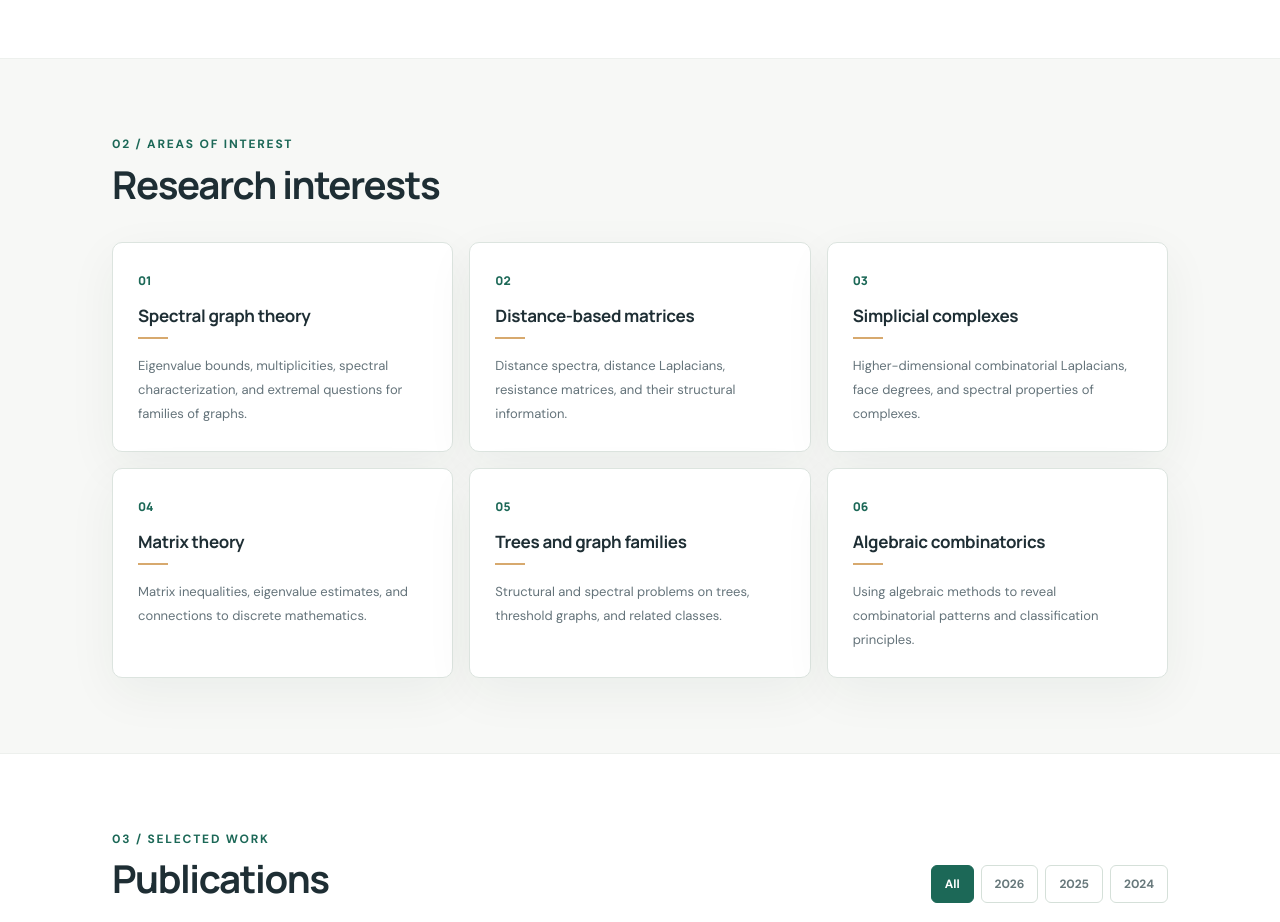
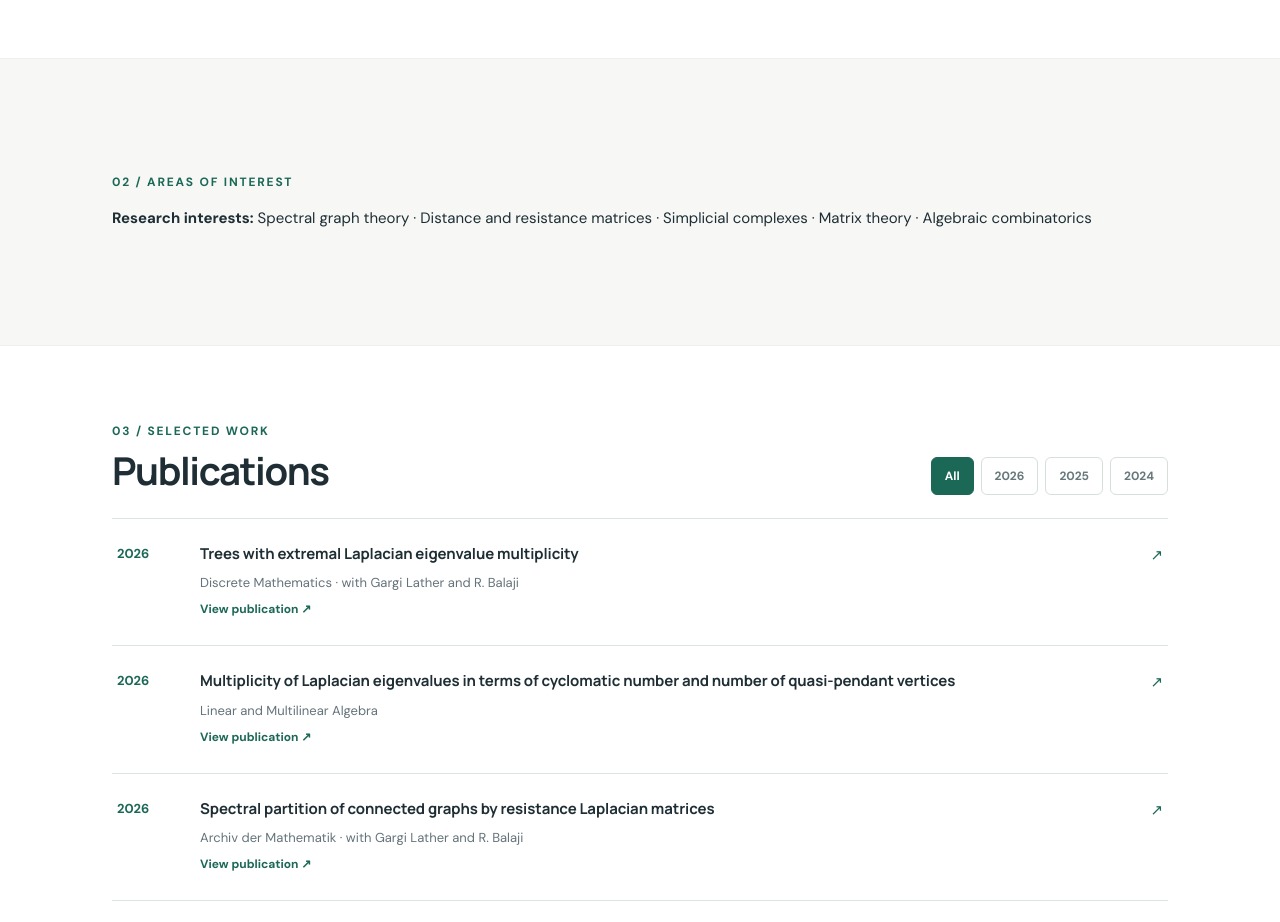
Before and after one commit to vinayakgupta1729v-tech/vinayakgupta1729v-tech.github.io, a plain HTML site: page index.html in a window 1280 px wide. Shown: the part 1220-2142 px from the top of the page. Drawn offline with Linux system fonts and the light colour scheme.

Commit message:
Condense research interests into a single compact line

```diff
--- a/index.html
+++ b/index.html
@@ -25,7 +25,7 @@ section{padding:75px 0}section.alt{background:#fff;border-top:1px solid #edf0ed;
 <nav aria-label="Main navigation"><div class="wrap navinner"><a class="brand" href="#top">Vinayak <span>Gupta.</span></a><div class="navlinks"><a href="#about">About</a><a href="#research">Research</a><a href="#publications">Publications</a><a href="#contact" class="contactnav">Contact ↗</a></div></div></nav>
 <main id="main"><header id="top" class="hero"><div class="wrap herogrid"><div><div class="eyebrow">Mathematics · Research</div><h1>Vinayak<br><span>Gupta.</span></h1><p class="role">Postdoctoral Fellow · IIT Guwahati</p><p class="intro">I study how the structure of graphs and simplicial complexes shapes the spectra of their associated matrices. My work lies at the intersection of spectral graph theory, matrix theory, and combinatorics.</p><div class="actions"><a href="#publications" class="btn primary">Explore publications <span aria-hidden="true">↗</span></a><a href="mailto:vinayakgupta1729v@gmail.com" class="btn ghost">Get in touch <span aria-hidden="true">↗</span></a></div></div><div class="abstract-card" aria-label="Mathematical illustration"><div class="small">Structure ↔ Spectrum</div><div class="matrix" aria-hidden="true">⎡  2  −1   0 ⎤<br>⎢ −1   2  −1 ⎥<br>⎣  0  −1   2 ⎦</div><div><div class="formula">Lx = λx</div><div class="desc">Exploring the relationship between combinatorial structures and eigenvalues.</div></div></div></div></header>
 <section id="about" class="alt"><div class="wrap"><div class="sectiontop"><div><div class="sectionnum">01 / Background</div><h2>About me</h2></div></div><div class="aboutgrid"><div><p>I am a Postdoctoral Fellow in the Department of Mathematics at the Indian Institute of Technology Guwahati, where I work with Prof. Sukanta Pati.</p><p>I completed my Ph.D. in Mathematics at IIT Madras, under the supervision of Prof. R. Balaji. My research primarily concerns eigenvalues of matrices associated with graphs, especially Laplacian and distance-based matrices, and their connections with combinatorial structure.</p><p>My current interests also extend to combinatorial Laplacians of simplicial complexes, spectral inequalities, eigenvalue multiplicities, and extremal problems.</p></div><div class="timeline"><div class="timeitem"><small>2026 – present</small><b>Postdoctoral Fellow</b><p>Indian Institute of Technology Guwahati</p></div><div class="timeitem"><small>2020 – 2025 · Degree awarded 2026</small><b>Ph.D. in Mathematics</b><p>Indian Institute of Technology Madras<br>Advisor: Prof. R. Balaji</p></div></div></div></div></section>
-<section id="research"><div class="wrap"><div class="sectiontop"><div><div class="sectionnum">02 / Areas of interest</div><h2>Research interests</h2></div></div><div class="topics"><article class="topic"><span class="num">01</span><h3>Spectral graph theory</h3><div class="line"></div><p>Eigenvalue bounds, multiplicities, spectral characterization, and extremal questions for families of graphs.</p></article><article class="topic"><span class="num">02</span><h3>Distance-based matrices</h3><div class="line"></div><p>Distance spectra, distance Laplacians, resistance matrices, and their structural information.</p></article><article class="topic"><span class="num">03</span><h3>Simplicial complexes</h3><div class="line"></div><p>Higher-dimensional combinatorial Laplacians, face degrees, and spectral properties of complexes.</p></article><article class="topic"><span class="num">04</span><h3>Matrix theory</h3><div class="line"></div><p>Matrix inequalities, eigenvalue estimates, and connections to discrete mathematics.</p></article><article class="topic"><span class="num">05</span><h3>Trees and graph families</h3><div class="line"></div><p>Structural and spectral problems on trees, threshold graphs, and related classes.</p></article><article class="topic"><span class="num">06</span><h3>Algebraic combinatorics</h3><div class="line"></div><p>Using algebraic methods to reveal combinatorial patterns and classification principles.</p></article></div></div></section>
+<section id="research"><div class="wrap" style="padding-top:38px;padding-bottom:38px"><div class="sectionnum">02 / Areas of interest</div><p style="margin:12px 0 0;line-height:1.8"><strong>Research interests:</strong> Spectral graph theory · Distance and resistance matrices · Simplicial complexes · Matrix theory · Algebraic combinatorics</p></div></section>
 <section id="publications" class="alt"><div class="wrap"><div class="publicationhead"><div><div class="sectionnum">03 / Selected work</div><h2>Publications</h2></div><div class="filters" role="group" aria-label="Filter publications by year"><button class="filter" data-year="all" aria-pressed="true">All</button><button class="filter" data-year="2026" aria-pressed="false">2026</button><button class="filter" data-year="2025" aria-pressed="false">2025</button><button class="filter" data-year="2024" aria-pressed="false">2024</button></div></div><div class="publist" id="publist">
 <article class="pub" data-year="2026"><span class="pubyear">2026</span><div><h3>Trees with extremal Laplacian eigenvalue multiplicity</h3><div class="journal">Discrete Mathematics · with Gargi Lather and R. Balaji</div><a class="doi" href="https://doi.org/10.1016/j.disc.2026.115314" target="_blank" rel="noopener">View publication ↗</a></div><span class="arrow">↗</span></article>
 <article class="pub" data-year="2026"><span class="pubyear">2026</span><div><h3>Multiplicity of Laplacian eigenvalues in terms of cyclomatic number and number of quasi-pendant vertices</h3><div class="journal">Linear and Multilinear Algebra</div><a class="doi" href="https://doi.org/10.1080/03081087.2026.2697171" target="_blank" rel="noopener">View publication ↗</a></div><span class="arrow">↗</span></article>
```
